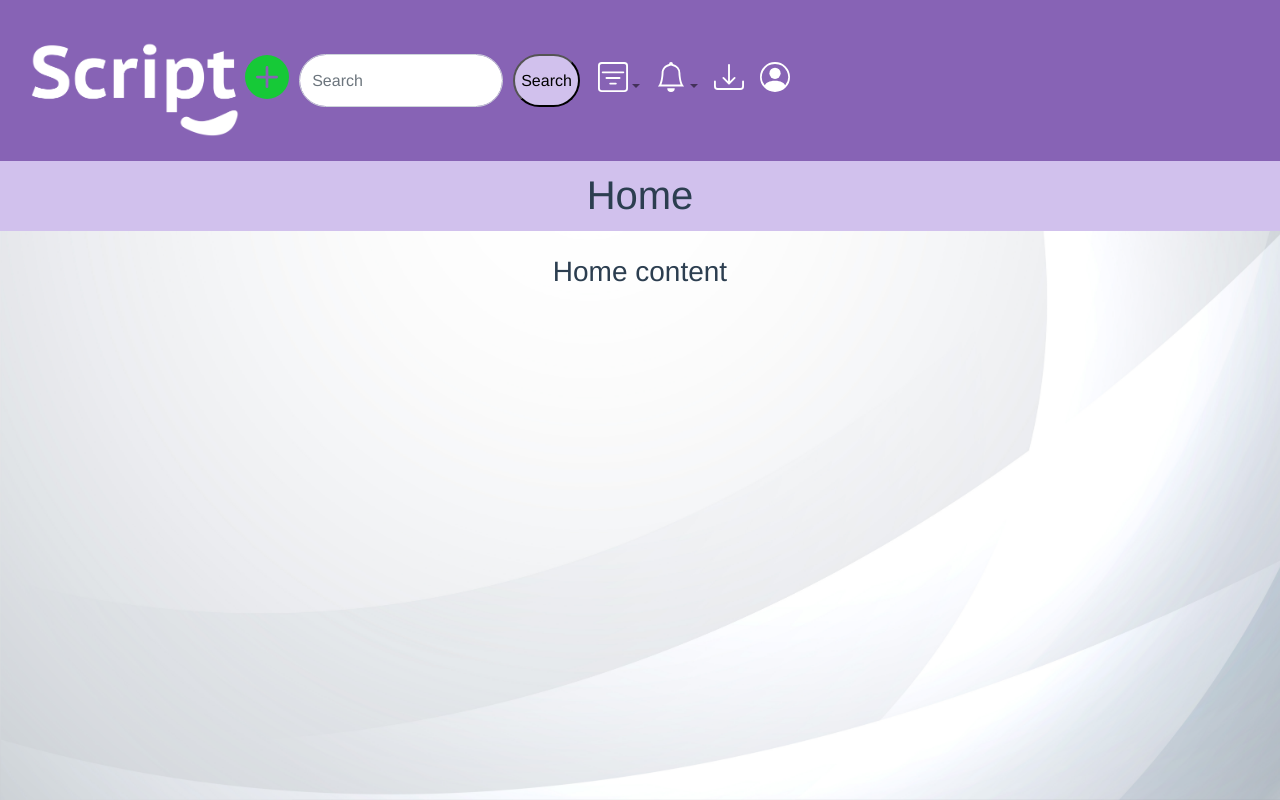
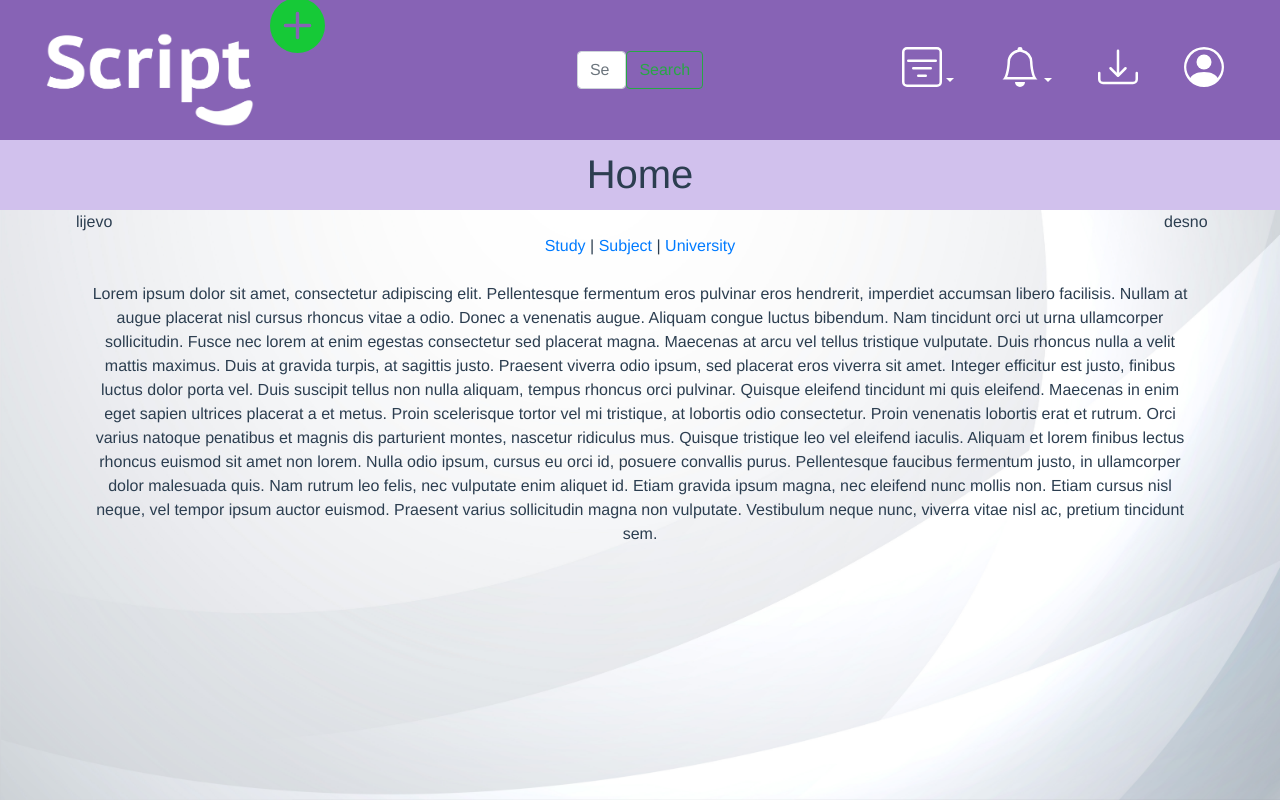
Before and after one commit to KajaRado7/Scripto-frontend, a Vue app: page / in a window 1280 px wide. Built offline with nearby package versions, Linux system fonts and the light colour scheme.

Commit message:
Filter rute + primarni grid + TopNav uredenje

```diff
--- a/src/App.vue
+++ b/src/App.vue
@@ -2,11 +2,12 @@
   <div id="app">
     <!---TopNav--------------------------------------------------------->
     <div id="topNav">
-      <nav
-        class="navbar navbar-expand-lg navbar-light "
-        style="background-color: #8763B5;"
+      <nav class="navbar navbar-expand-md topNav">
+        <div
+          class="navbar-collapse collapse w-100 order-1 order-md-0 dual-collapse2"
         >
-        <div class="container-fluid">
+          <ul class="navbar-nav mr-auto">
+            <li class="nav-item logo">
               <router-link to="/">
                 <a
                   class="navbar-brand logo"
@@ -23,12 +24,14 @@
                   <!--Logo------>
                 </a>
               </router-link>
+            </li>
+            <li class="nav-item plusCircle">
+              <router-link to="/add_script">
                 <!--PlusIcon------>
-          <router-link to="/add_script">
                 <svg
                   xmlns="http://www.w3.org/2000/svg"
-              width="44"
-              height="44"
+                  width="55"
+                  height="55"
                   fill="currentColor"
                   class="bi bi-plus-circle-fill"
                   viewBox="0 0 16 16"
@@ -37,38 +40,29 @@
                     d="M16 8A8 8 0 1 1 0 8a8 8 0 0 1 16 0zM8.5 4.5a.5.5 0 0 0-1 0v3h-3a.5.5 0 0 0 0 1h3v3a.5.5 0 0 0 1 0v-3h3a.5.5 0 0 0 0-1h-3v-3z"
                   />
                 </svg>
+                <!--PlusIcon------>
               </router-link>
-          <!--PlusIcon------>
-          <button
-            class="navbar-toggler"
-            type="button"
-            style="border-color:white;"
-            data-bs-toggle="collapse"
-            data-bs-target="#navbarTogglerDemo02"
-            aria-controls="navbarTogglerDemo02"
-            aria-expanded="false"
-            aria-label="Toggle navigation"
-          >
-            <span class="navbar-toggler-icon"></span>
-          </button>
-          <div class="collapse navbar-collapse" id="navbarTogglerDemo02">
-            <ul
-              class="navbar-nav me-auto my-2 my-lg-0 navbar-nav-scroll"
-              style="--bs-scroll-height: 100px;"
-            >
-              <form class="d-flex">
+            </li>
+          </ul>
+        </div>
+        <div class="mx-auto">
+          <!--searchBar ( u doradi )-->
+          <form class="search d-flex">
             <input
-                  class="form-control me-2"
+              class="form-control "
               type="search"
-                  style="border-radius:30px;"
               placeholder="Search"
               aria-label="Search"
             />
-                <button class="btn-search" type="submit">
+            <button class="btn btn-outline-success" type="submit">
               Search
             </button>
           </form>
-              <li class="nav-item dropdown">
+          <!--searchBar ( u doradi )-->
+        </div>
+        <div class="navbar-collapse collapse w-100 order-3 dual-collapse2">
+          <ul class="navbar-nav ml-auto">
+            <li class="nav-item dropdown rightIcons">
               <a
                 class="nav-link dropdown-toggle"
                 href="#"
@@ -80,8 +74,8 @@
                 <!--FilterIcon------>
                 <svg
                   xmlns="http://www.w3.org/2000/svg"
-                    width="30"
-                    height="30"
+                  width="40"
+                  height="40"
                   fill="currentColor"
                   class="bi bi-filter-square"
                   viewBox="0 0 16 16"
@@ -100,14 +94,20 @@
                 aria-labelledby="navbarScrollingDropdown"
               >
                 <li>
+                  <router-link to="/top_ratings">
                     <a class="dropdown-item" href="#">
                       Top Ratings
                     </a>
+                  </router-link>
                 </li>
-                  <li><a class="dropdown-item" href="#">Top Downloads</a></li>
+                <li>
+                  <router-link to="/top_downloads">
+                    <a class="dropdown-item" href="#">Top Downloads</a>
+                  </router-link>
+                </li>
               </ul>
             </li>
-              <li class="nav-item dropdown">
+            <li class="nav-item dropdown rightIcons">
               <a
                 class="nav-link dropdown-toggle"
                 href="#"
@@ -119,8 +119,8 @@
                 <!--NotificationIcon------>
                 <svg
                   xmlns="http://www.w3.org/2000/svg"
-                    width="30"
-                    height="30"
+                  width="40"
+                  height="40"
                   fill="currentColor"
                   class="bi bi-bell"
                   viewBox="0 0 16 16"
@@ -138,15 +138,14 @@
                 <li><a class="dropdown-item" href="#">Notification</a></li>
               </ul>
             </li>
-
-              <li class="nav-item">
+            <li class="nav-item rightIcons">
               <router-link to="/my_downloads">
                 <a class="nav-link" href="#">
                   <!--DownloadIcon------>
                   <svg
                     xmlns="http://www.w3.org/2000/svg"
-                      width="30"
-                      height="30"
+                    width="40"
+                    height="40"
                     fill="currentColor"
                     class="bi bi-download"
                     viewBox="0 0 16 16"
@@ -162,14 +161,14 @@
                 </a>
               </router-link>
             </li>
-              <li class="nav-item">
+            <li class="nav-item rightIcons accountIcon">
               <router-link to="/my_account">
                 <a class="nav-link" href="#">
                   <!--AccountIcon------>
                   <svg
                     xmlns="http://www.w3.org/2000/svg"
-                      width="30"
-                      height="30"
+                    width="40"
+                    height="40"
                     fill="currentColor"
                     class="bi bi-person-circle"
                     viewBox="0 0 16 16"
@@ -185,7 +184,6 @@
               </router-link>
             </li>
           </ul>
-          </div>
         </div>
       </nav>
     </div>
@@ -249,31 +247,38 @@
         >
           University
         </h1>
-
+        <h1
+          class="col-4 d-flex justify-content-center"
+          v-if="checkRoute('Top Ratings')"
+        >
+          Top Ratings
+        </h1>
+        <h1
+          class="col-4 d-flex justify-content-center"
+          v-if="checkRoute('Top Downloads')"
+        >
+          Top Downloads
+        </h1>
         <div class="col-4 d-flex justify-content-center"></div>
       </span>
     </nav>
     <!---HeadingNav----------------------------------------------------->
 
-    <!--<div id="pages">
-        <router-link to="/">Home</router-link>
-        |
-        <router-link to="/add_script">Add Script</router-link>
-        |
-        <router-link to="/my_account">My Account</router-link>
-        |
-        <router-link to="/my_downloads">My Downloads</router-link>
-        |
-        <router-link to="/script">Script</router-link>
-        |
-        <router-link to="/search_results">Search Results</router-link>
-        |
+    <!---LeftNav-------------------------------------------------------->
+    <div class="row ">
+      <div class="col-2">lijevo</div>
+      <div class="col-8"></div>
+      <div class="col-2">desno</div>
+    </div>
+    <!---LeftNav-------------------------------------------------------->
+
+    <div id="pages">
       <router-link to="/study">Study</router-link>
       |
       <router-link to="/subject">Subject</router-link>
       |
       <router-link to="/university">University</router-link>
-      </div>-->
+    </div>
     <router-view />
   </div>
 </template>
@@ -293,8 +298,16 @@ export default {
 </script>
 
 <style lang="scss">
+.topNav {
+  background-color: #8763b5;
+  height: 140px;
+}
+.leftNav {
+  background-color: #8763b5;
+  height: 100%;
+}
 .logo {
-  margin-right: 3px;
+  margin-left: 10px;
 }
 .headingNav {
   width: 100%;
@@ -305,9 +318,15 @@ export default {
   text-align: center;
 }
 //---ikone------------------------//
+.accountIcon {
+  margin-right: 17px;
+}
+.rightIcons {
+  padding: 15px;
+}
+
 .bi-plus-circle-fill {
   color: #16c937;
-  margin-right: 10px;
 }
 .bi-filter-square {
   color: white;
--- a/src/router/index.js
+++ b/src/router/index.js
@@ -71,6 +71,18 @@ const routes = [
     component: () =>
       import(/* webpackChunkName: "about" */ '../views/Signup.vue'),
   },
+  {
+    path: '/top_ratings',
+    name: 'Top Ratings',
+    component: () =>
+      import(/* webpackChunkName: "about" */ '../views/Top Ratings.vue'),
+  },
+  {
+    path: '/top_downloads',
+    name: 'Top Downloads',
+    component: () =>
+      import(/* webpackChunkName: "about" */ '../views/Top Downloads.vue'),
+  },
 ];
 
 const router = new VueRouter({
--- a/src/views/Home.vue
+++ b/src/views/Home.vue
@@ -1,6 +1,29 @@
 <template>
-  <div class="Home">
+  <div class="container">
     <br />
-    <h3>Home content</h3>
+    <p>
+      Lorem ipsum dolor sit amet, consectetur adipiscing elit. Pellentesque
+      fermentum eros pulvinar eros hendrerit, imperdiet accumsan libero
+      facilisis. Nullam at augue placerat nisl cursus rhoncus vitae a odio.
+      Donec a venenatis augue. Aliquam congue luctus bibendum. Nam tincidunt
+      orci ut urna ullamcorper sollicitudin. Fusce nec lorem at enim egestas
+      consectetur sed placerat magna. Maecenas at arcu vel tellus tristique
+      vulputate. Duis rhoncus nulla a velit mattis maximus. Duis at gravida
+      turpis, at sagittis justo. Praesent viverra odio ipsum, sed placerat eros
+      viverra sit amet. Integer efficitur est justo, finibus luctus dolor porta
+      vel. Duis suscipit tellus non nulla aliquam, tempus rhoncus orci pulvinar.
+      Quisque eleifend tincidunt mi quis eleifend. Maecenas in enim eget sapien
+      ultrices placerat a et metus. Proin scelerisque tortor vel mi tristique,
+      at lobortis odio consectetur. Proin venenatis lobortis erat et rutrum.
+      Orci varius natoque penatibus et magnis dis parturient montes, nascetur
+      ridiculus mus. Quisque tristique leo vel eleifend iaculis. Aliquam et
+      lorem finibus lectus rhoncus euismod sit amet non lorem. Nulla odio ipsum,
+      cursus eu orci id, posuere convallis purus. Pellentesque faucibus
+      fermentum justo, in ullamcorper dolor malesuada quis. Nam rutrum leo
+      felis, nec vulputate enim aliquet id. Etiam gravida ipsum magna, nec
+      eleifend nunc mollis non. Etiam cursus nisl neque, vel tempor ipsum auctor
+      euismod. Praesent varius sollicitudin magna non vulputate. Vestibulum
+      neque nunc, viverra vitae nisl ac, pretium tincidunt sem.
+    </p>
   </div>
 </template>
--- /dev/null
+++ b/src/views/Top Downloads.vue
@@ -0,0 +1,6 @@
+<template>
+  <div class="about">
+    <br />
+    <h3>Top Downloads content</h3>
+  </div>
+</template>
--- /dev/null
+++ b/src/views/Top Ratings.vue
@@ -0,0 +1,6 @@
+<template>
+  <div class="about">
+    <br />
+    <h3>Top Ratings content</h3>
+  </div>
+</template>
```
Lines whose indentation alone changed are shown as unchanged.
